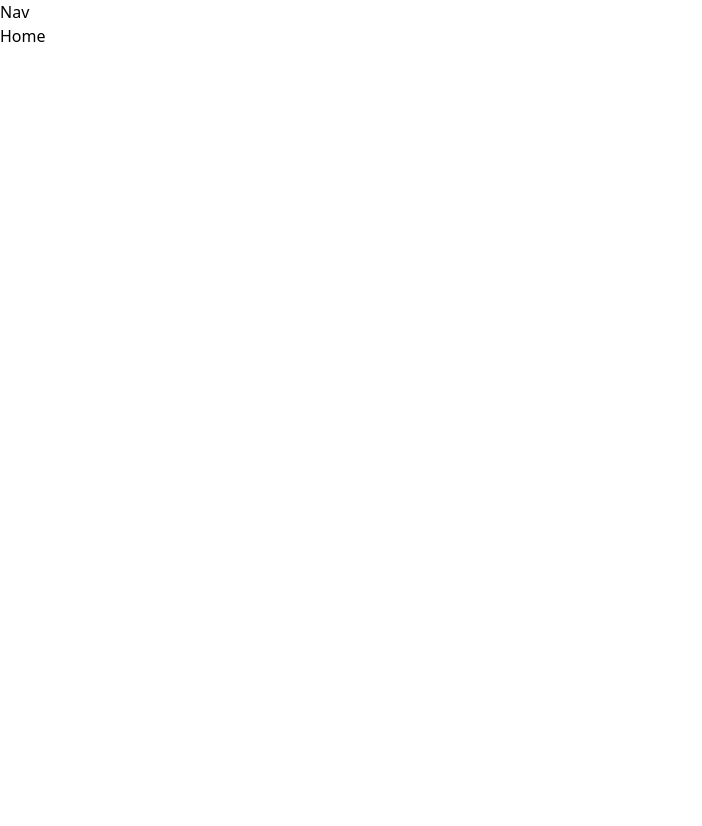
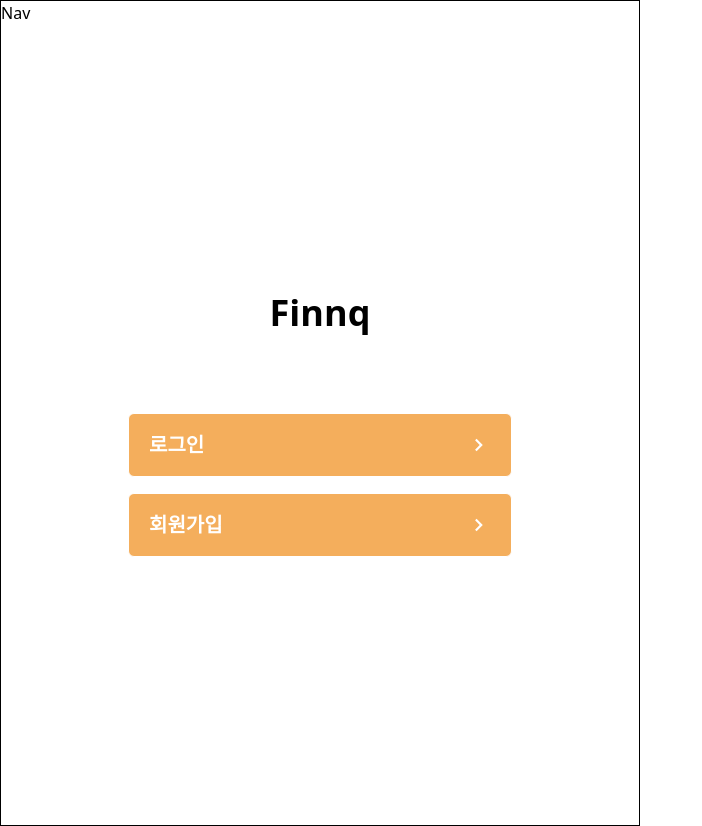
Before and after one commit to FastcampusMini/mini-project-fe, a React (Vite) app: page / in a window 1280 px wide. Shown: the whole page, without its empty margins (0-702 px from the left). Before the commit the page ends 800 px from the top, so only its background shows below. Built offline with nearby package versions, Linux system fonts and the light colour scheme.

Commit message:
feat: Home page

```diff
--- a/src/App.tsx
+++ b/src/App.tsx
@@ -4,10 +4,10 @@ import Nav from "./components/Nav";
 
 function App() {
   return (
-    <>
+    <main className='w-[640px] border'>
       <Nav />
       <Outlet />
-    </>
+    </main>
   );
 }
 
--- /dev/null
+++ b/src/pages/Home/Btn.tsx
@@ -0,0 +1,13 @@
+import React from "react";
+import { BiChevronRight } from "react-icons/bi";
+
+const Btn = ({ text }) => {
+  return (
+    <button className='border w-96 h-16 bg-yellow rounded-md font-bold text-white text-xl flex items-center justify-between px-5 hover:brightness-105'>
+      {text}
+      <BiChevronRight size={26} />
+    </button>
+  );
+};
+
+export default Btn;
--- a/src/pages/Home/index.tsx
+++ b/src/pages/Home/index.tsx
@@ -1,7 +1,16 @@
 import React from "react";
+import Btn from "./Btn";
 
 const Home = () => {
-  return <div>Home</div>;
+  return (
+    <div className='flex flex-col justify-center h-screen'>
+      <h1 className='mx-auto text-4xl font-black mb-20'>Finnq</h1>
+      <div className='flex flex-col items-center gap-4'>
+        <Btn text={"로그인"} />
+        <Btn text={"회원가입"} />
+      </div>
+    </div>
+  );
 };
 
 export default Home;
```
